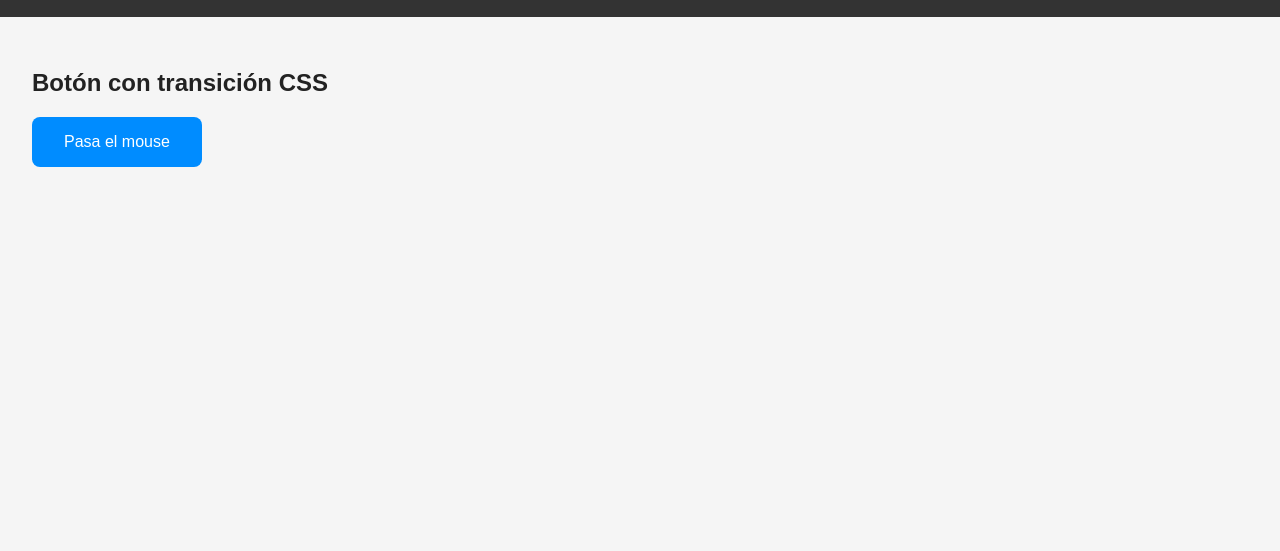
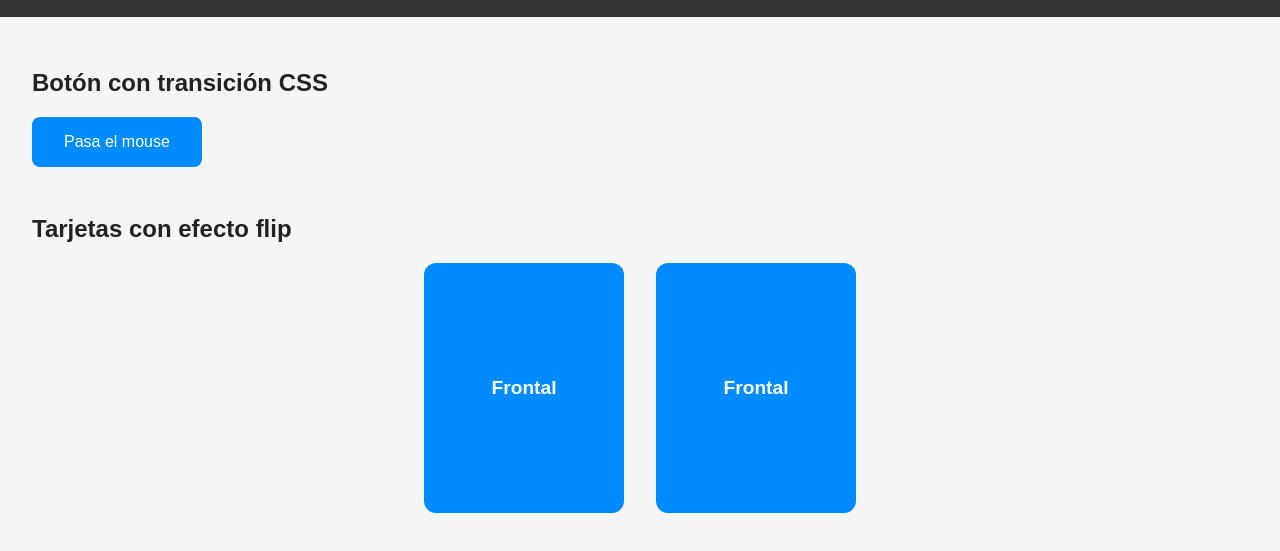
Before and after one commit to sergiosilva-dev/animaciones-css-js, a plain HTML site: page index.html in a window 1280 px wide. Shown: the part 95-646 px from the top of the page. Drawn offline with Linux system fonts and the light colour scheme.

Commit message:
Sergio Silva | 2025-06-19 | Sección de tarjetas animadas con efecto flip agregada al proyecto

```diff
--- a/css/style.css
+++ b/css/style.css
@@ -34,3 +34,54 @@ main {
   transform: scale(1.1);
   background-color: #005bb5;
 }
+
+/* Tarjetas animadas tipo flip */
+.tarjetas {
+  margin-top: 3rem;
+}
+
+.contenedor-tarjetas {
+  display: flex;
+  gap: 2rem;
+  justify-content: center;
+  flex-wrap: wrap;
+}
+
+.tarjeta {
+  width: 200px;
+  height: 250px;
+  perspective: 1000px;
+}
+
+.tarjeta .cara {
+  width: 100%;
+  height: 100%;
+  position: absolute;
+  backface-visibility: hidden;
+  border-radius: 12px;
+  display: flex;
+  justify-content: center;
+  align-items: center;
+  font-weight: bold;
+  color: white;
+  font-size: 1.2rem;
+}
+
+.tarjeta .cara-frontal {
+  background-color: #008cff;
+}
+
+.tarjeta .cara-posterior {
+  background-color: #003f7f;
+  transform: rotateY(180deg);
+}
+
+.tarjeta {
+  position: relative;
+  transform-style: preserve-3d;
+  transition: transform 0.6s ease;
+}
+
+.tarjeta:hover {
+  transform: rotateY(180deg);
+}
--- a/index.html
+++ b/index.html
@@ -18,6 +18,28 @@
             <h2>Botón con transición CSS</h2>
             <button class="boton-transicion">Pasa el mouse</button>
         </section>
+
+        <section class="tarjetas">
+            <h2>Tarjetas con efecto flip</h2>
+            <div class="contenedor-tarjetas">
+                <div class="tarjeta">
+                    <div class="cara cara-frontal">
+                        <p>Frontal</p>
+                    </div>
+                    <div class="cara cara-posterior">
+                        <p>Posterior</p>
+                    </div>
+                </div>
+                <div class="tarjeta">
+                    <div class="cara cara-frontal">
+                        <p>Frontal</p>
+                    </div>
+                    <div class="cara cara-posterior">
+                        <p>Posterior</p>
+                    </div>
+                </div>
+            </div>
+        </section>
     </main>
 
     <script src="js/main.js"></script>
```
